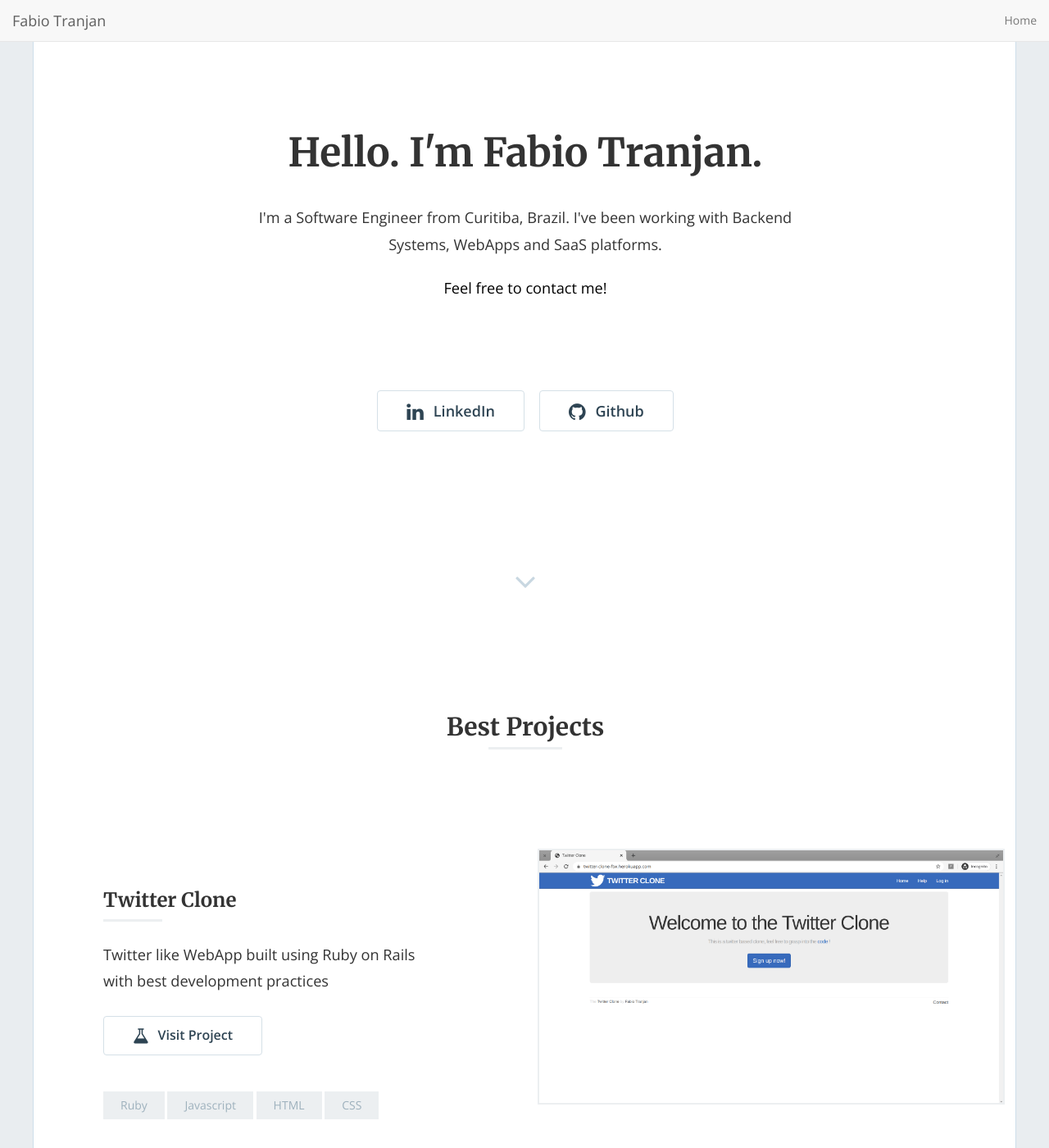
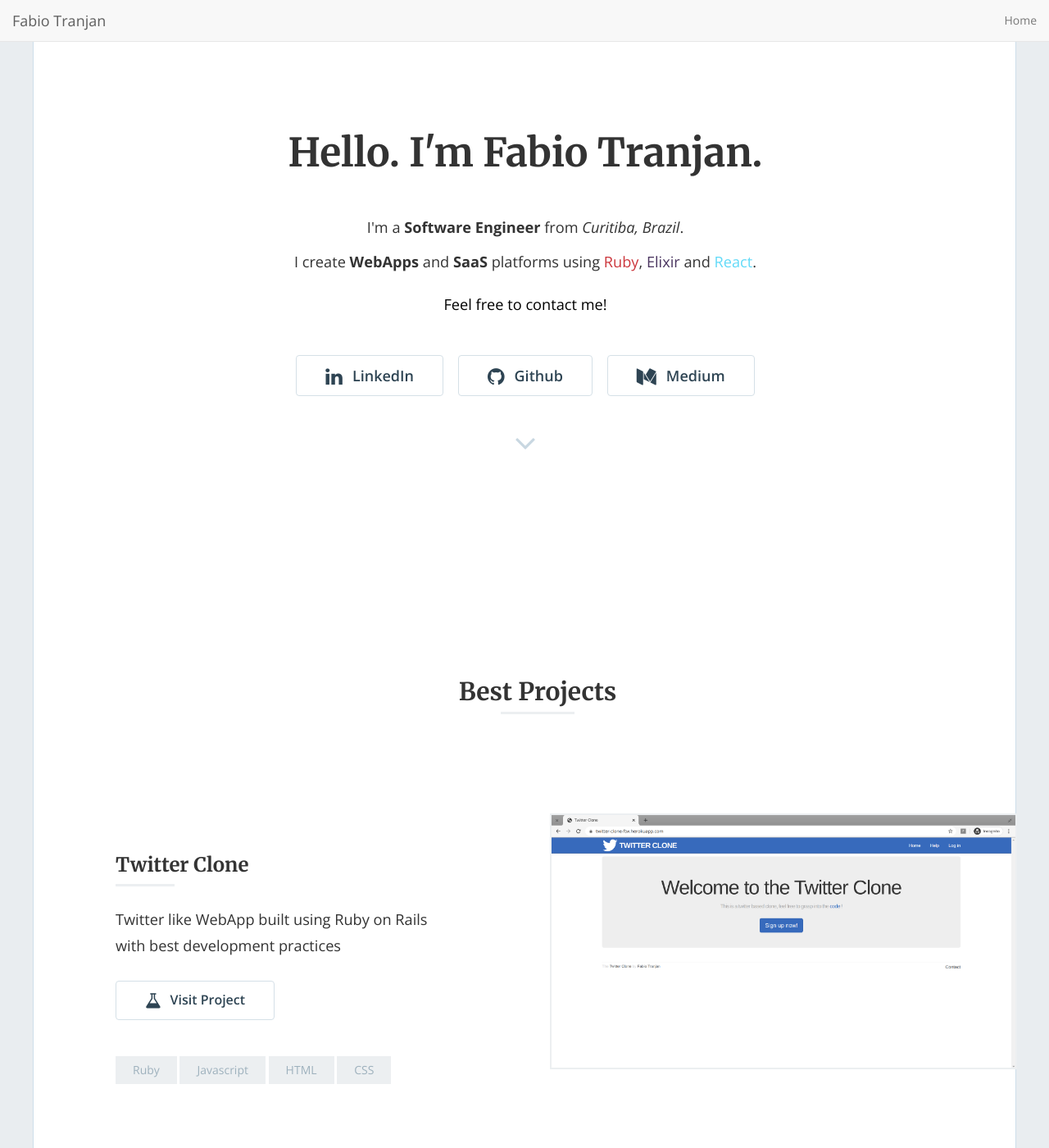
Before and after one commit to FabioTranjan/fabiotranjan.github.io, a Jekyll site: the page built from index.html, in a window 1280 px wide and 1400 px high. Shown: the whole window at 82% size. Built offline with Jekyll 4.4.1, drawn with Linux system fonts in a browser that asks for light colours; nearby versions of some CDN libraries.

Commit message:
Better styling. Added medium link.

```diff
--- a/_config.yml
+++ b/_config.yml
@@ -15,13 +15,12 @@
 # in the templates via {{ site.myvariable }}.
 title: "Hello. I'm Fabio Tranjan."
 email: 'fabiotranjan@gmail.com'
-description: "I'm a Software Engineer from Curitiba, Brazil. I've been working with Backend Systems, WebApps and SaaS platforms."
 baseurl: "" # the subpath of your site, e.g. /blog
-url: "https://fabiotranjan.github.io" # the base hostname & protocol for your site, e.g. https://example.com
+url: "https://fabiotranjan.github.io" # the base hostname & protocol for your site
 twitter_username: 'fabiotranjan'
 github_username: 'fabiotranjan'
+medium_username: '@fabiotkx'
 linkedin_username: 'fabio-tranjan-8aa84bbb'
-medium_username: 'blog.fabiotranjan.com'
 section_title: 'Best Projects'
 
 # Build settings
--- a/_includes/home-hero.html
+++ b/_includes/home-hero.html
@@ -12,14 +12,13 @@
           <h1 class="text-center">{{site.title}}</h1>
           {% endif %}
 
-          {% if site.description != '' or site.enable_contact == true %}
-          <p class="text-center">
-            {% if site.description != '' %}
-            {{site.description}}
-            {% endif %}
+          {% if site.enable_contact == true %}
+          <div class="text-center">
+	    <p>I'm a <b>Software Engineer</b> from <i>Curitiba, Brazil</i>.</p>
+	    <p>I create <b>WebApps</b> and <b>SaaS</b> platforms using <span style="color: #cc373d;">Ruby</span>, <span style="color: #4a3560;">Elixir</span> and <span style="color: #61daf8">React</span>.</p>
 
             {% if site.enable_contact == true %}
-            {% include contact.html %}
+	    <p>{% include contact.html %}</p>
             {% include contact-modal.html %}
             {% endif %}
           </p>
@@ -33,6 +32,10 @@
 
             {% if site.github_username != '' %}
               <a href="https://github.com/{{ site.github_username }}"><button class="btn btn-default btn-lg"><i class="fa fa-github fa-lg"></i>Github</button></a>
+            {% endif %}
+
+            {% if site.medium_username != '' %}
+              <a href="https://medium.com/{{ site.medium_username }}"><button class="btn btn-default btn-lg"><i class="fa fa-medium fa-lg"></i>Medium</button></a>
             {% endif %}
 
           </div>
--- a/css/style.scss
+++ b/css/style.scss
@@ -136,9 +136,10 @@ button.btn, input.btn {
   }
   h1 {
     font-size: 48px;
+    margin-bottom: 1em;
   }
   p {
-    margin: 2em 0 4em 0;
+    margin: 0.5em 0;
   }
   .hero-buttons {
     margin: 0 auto;
```
